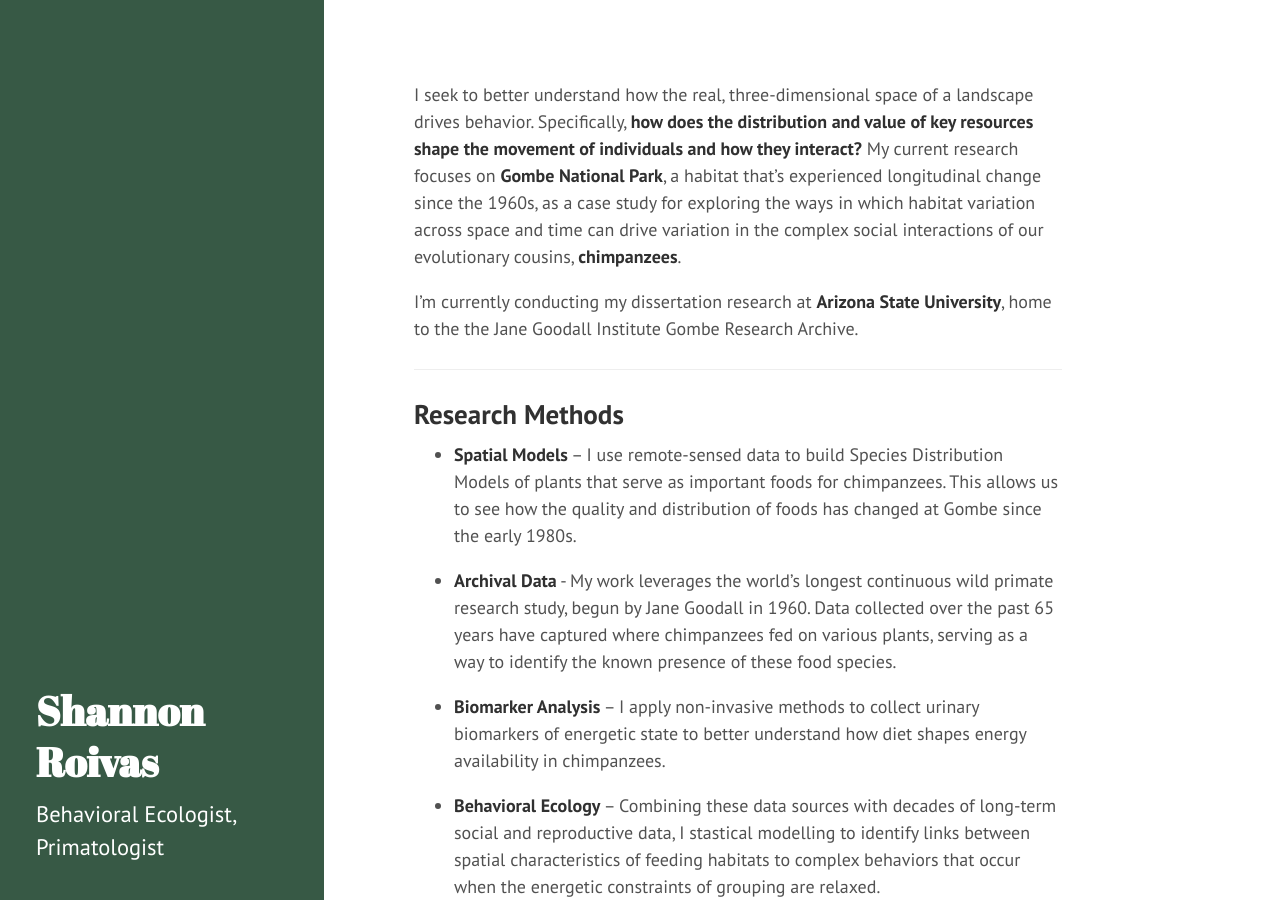
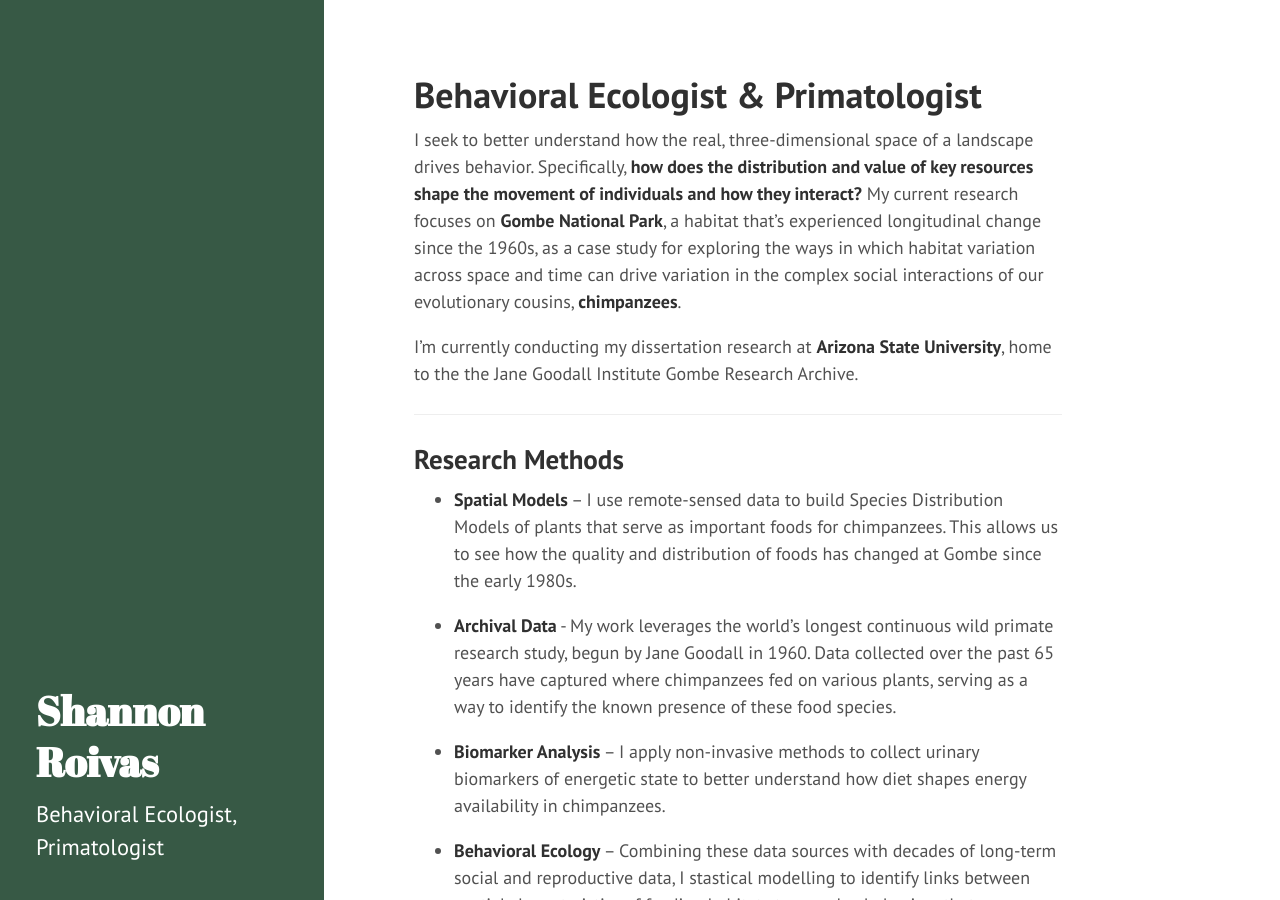
Before and after one commit to shannonroivas/shannonroivas.github.io, a Jekyll site: the page built from index.md, in a window 1280 px wide and 900 px high. Built offline with Jekyll 4.4.1, drawn with Linux system fonts in a browser that asks for light colours.

Commit message:
Update index.md

```diff
--- a/index.md
+++ b/index.md
@@ -1,6 +1,6 @@
 ---
 layout: page
-title: ""
+title: "Behavioral Ecologist & Primatologist"
 ---
 
 I seek to better understand how the real, three-dimensional space of a landscape drives behavior. Specifically, **how does the distribution and value of key resources shape the movement of individuals and how they interact?** My current research focuses on **Gombe National Park**, a habitat that's experienced longitudinal change since the 1960s, as a case study for exploring the ways in which habitat variation across space and time can drive variation in the complex social interactions of our evolutionary cousins, **chimpanzees**.
```
